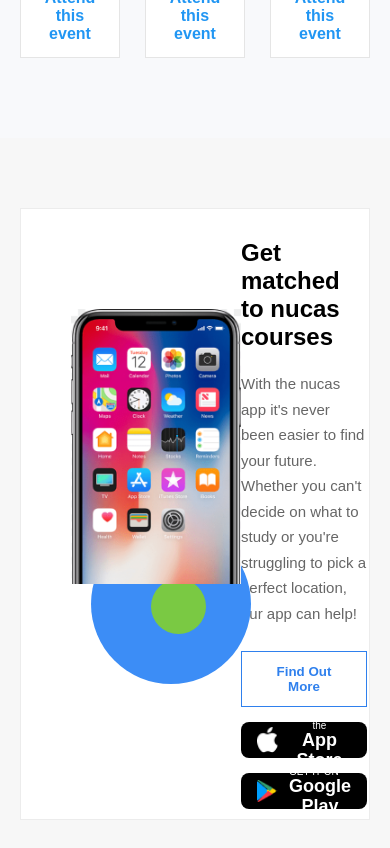
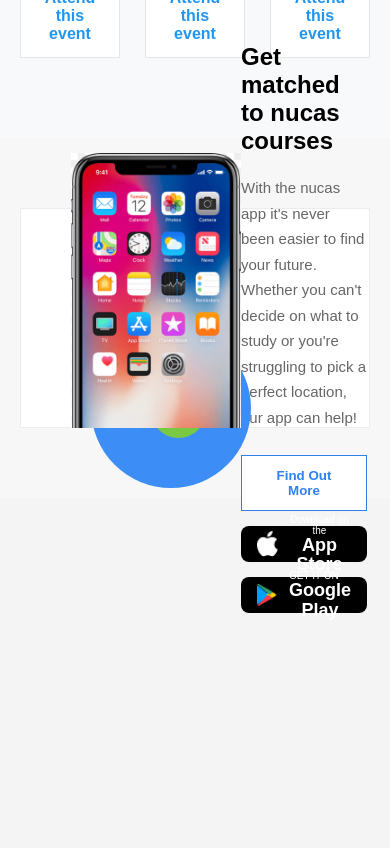
Before and after one commit to bibashmanjusubedi/schoolbharna-ui, a React (Vite) app: page / in a window 390 px wide. Shown: the part 5300-6148 px from the top of the page. After the commit the page ends 5921 px from the top, so only its background shows below. Built offline with nearby package versions, Linux system fonts and the light colour scheme.

Commit message:
Banner container height and phone cropping adjusted

```diff
--- a/src/components/layout/CourseAppBanner.css
+++ b/src/components/layout/CourseAppBanner.css
@@ -13,6 +13,7 @@
     position:relative;
     overflow:visible;
     border:1px solid #ececec;
+    height:220px;
 }
 
 
@@ -32,7 +33,7 @@
     overflow: hidden;
     position: relative;
     z-index: 2;
-    transform:translateY(-80px);
+    transform:translateY(-40px);
 }
 
 
```
